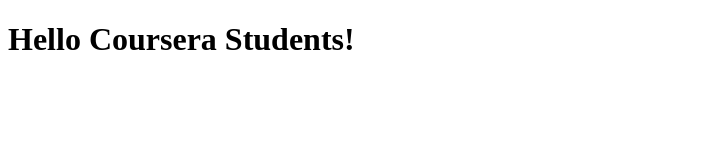
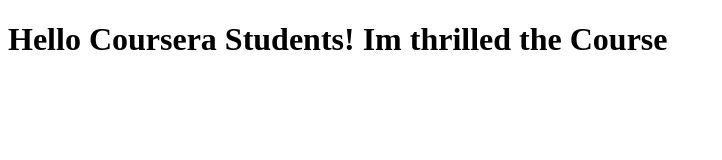
Before and after one commit to Muni0106/Coursera-AngularJS, a plain HTML site: page index.html in a window 1280 px wide. Shown: the whole page, without its empty margins (0-722 px from the left). Drawn offline with Linux system fonts and the light colour scheme.

Commit message:
Next version of we file.

```diff
--- a/index.html
+++ b/index.html
@@ -5,7 +5,7 @@
 	<title>Hello Coursera</title>
 </head>
 <body>
-	<h1>Hello Coursera Students!</h1>
+	<h1>Hello Coursera Students! Im thrilled the Course</h1>
 
 </body>
 </html>
```
